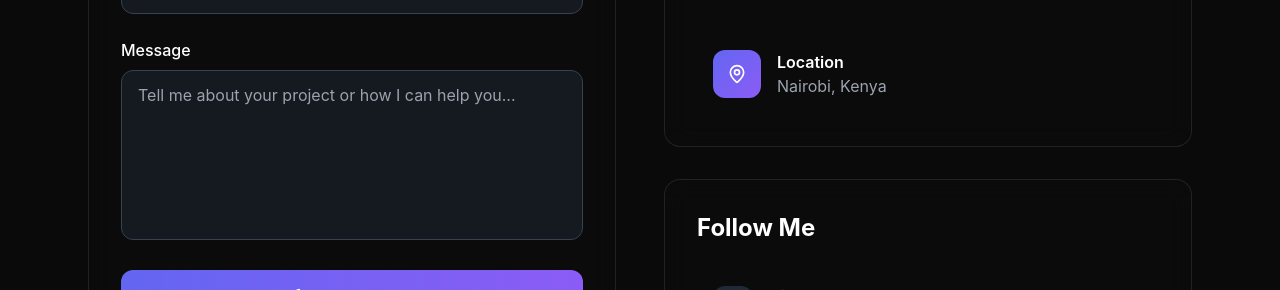
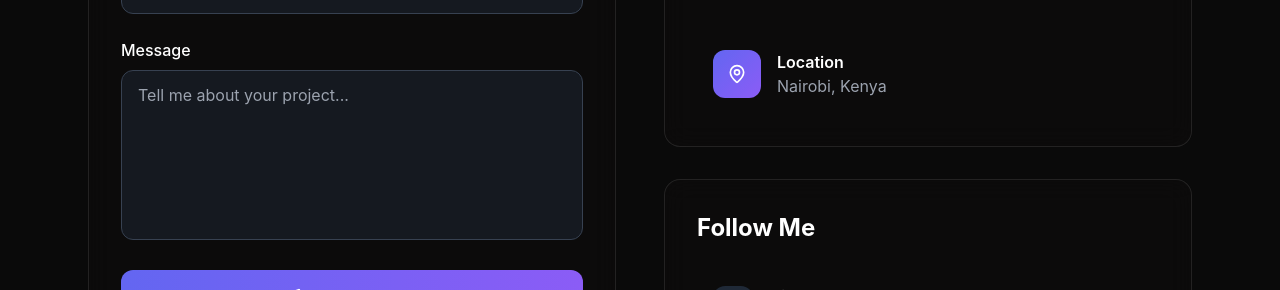
Before and after one commit to brayohmurithidev/personal_portfolio_v2, a React (Vite) app: page /contact in a window 1280 px wide. Shown: the part 615-905 px from the top of the page. Built offline with nearby package versions, Linux system fonts and the light colour scheme.

Commit message:
add: functionality on contact form

```diff
--- a/package.json
+++ b/package.json
@@ -46,6 +46,7 @@
     "cmdk": "^1.0.0",
     "date-fns": "^3.6.0",
     "embla-carousel-react": "^8.3.0",
+    "formik": "^2.4.6",
     "framer-motion": "^12.18.1",
     "input-otp": "^1.2.4",
     "lucide-react": "^0.462.0",
@@ -61,6 +62,7 @@
     "tailwind-merge": "^2.5.2",
     "tailwindcss-animate": "^1.0.7",
     "vaul": "^0.9.3",
+    "yup": "^1.6.1",
     "zod": "^3.23.8"
   },
   "devDependencies": {
--- a/src/App.tsx
+++ b/src/App.tsx
@@ -17,8 +17,8 @@ const queryClient = new QueryClient();
 const App = () => (
   <QueryClientProvider client={queryClient}>
     <TooltipProvider>
-      <Toaster />
-      <Sonner />
+      <Toaster  />
+      <Sonner richColors />
       <BrowserRouter>
         <Layout>
           <Routes>
--- a/src/pages/Contact.tsx
+++ b/src/pages/Contact.tsx
@@ -2,42 +2,24 @@
 import React, { useState } from 'react';
 import { motion } from 'framer-motion';
 import { Mail, MapPin, Phone, Send, Github, Linkedin, MessageSquare } from 'lucide-react';
+import {supabase} from "../../supabase/supabase.ts";
+import {toast} from "sonner";
+import * as Yup from 'yup';
+import { Formik, Form, Field, ErrorMessage } from 'formik';
+
+const ContactSchema = Yup.object().shape({
+  name: Yup.string().min(2).max(50).required('Full name is required'),
+  email: Yup.string().email('Invalid email').required('Email is required'),
+  subject: Yup.string().required('Subject is required'),
+  message: Yup.string().min(10, 'Message too short').required('Message is required'),
+});
+
+
 
 const Contact = () => {
-  const [formData, setFormData] = useState({
-    name: '',
-    email: '',
-    subject: '',
-    message: ''
-  });
+  const [status, setStatus] = useState('');
 
-  const [isSubmitting, setIsSubmitting] = useState(false);
 
-  const handleInputChange = (e: React.ChangeEvent<HTMLInputElement | HTMLTextAreaElement>) => {
-    setFormData({
-      ...formData,
-      [e.target.name]: e.target.value
-    });
-  };
-
-  const handleSubmit = async (e: React.FormEvent) => {
-    e.preventDefault();
-    setIsSubmitting(true);
-
-    // Simulate form submission
-    await new Promise(resolve => setTimeout(resolve, 2000));
-
-    console.log('Form submitted:', formData);
-    setIsSubmitting(false);
-
-    // Reset form
-    setFormData({
-      name: '',
-      email: '',
-      subject: '',
-      message: ''
-    });
-  };
 
   const contactInfo = [
     {
@@ -109,70 +91,68 @@ const Contact = () => {
             className="glass-card p-8 rounded-2xl"
           >
             <h2 className="text-2xl font-bold text-white mb-6">Send a Message</h2>
-            <form onSubmit={handleSubmit} className="space-y-6">
+            <Formik
+                initialValues={{ name: '', email: '', subject: '', message: '' }}
+                validationSchema={ContactSchema}
+                onSubmit={async (values, { resetForm, setSubmitting }) => {
+                  const { error } = await supabase.from('contact_submissions').insert([values]);
+
+                  if (error) {
+                    toast.error("Failed to send message", {position:"top-right", duration: 5000});
+                    console.error('Error:', error.message);
+                  } else {
+                    toast.success("Message sent!", {position:"top-right", duration: 5000});
+                    resetForm();
+                  }
+
+                  setSubmitting(false);
+                }}
+            >
+              {({ isSubmitting }) => (
+                  <Form className="space-y-6">
                     <div className="grid md:grid-cols-2 gap-6">
                       <div>
-                  <label htmlFor="name" className="block text-white font-medium mb-2">
-                    Full Name
-                  </label>
-                  <input
-                    type="text"
-                    id="name"
+                        <label htmlFor="name" className="block text-white font-medium mb-2">Full Name</label>
+                        <Field
                             name="name"
-                    value={formData.name}
-                    onChange={handleInputChange}
-                    required
+                            placeholder="John Doe"
                             className="w-full px-4 py-3 bg-gray-800/50 border border-gray-700 rounded-lg text-white placeholder-gray-400 focus:border-fazilabs-primary focus:outline-none transition-colors duration-300"
-                    placeholder="John Doe"
                         />
+                        <ErrorMessage name="name" component="div" className="text-red-400 text-sm mt-1" />
                       </div>
+
                       <div>
-                  <label htmlFor="email" className="block text-white font-medium mb-2">
-                    Email Address
-                  </label>
-                  <input
+                        <label htmlFor="email" className="block text-white font-medium mb-2">Email Address</label>
+                        <Field
                             type="email"
-                    id="email"
                             name="email"
-                    value={formData.email}
-                    onChange={handleInputChange}
-                    required
+                            placeholder="john@example.com"
                             className="w-full px-4 py-3 bg-gray-800/50 border border-gray-700 rounded-lg text-white placeholder-gray-400 focus:border-fazilabs-primary focus:outline-none transition-colors duration-300"
-                    placeholder="john@example.com"
                         />
+                        <ErrorMessage name="email" component="div" className="text-red-400 text-sm mt-1" />
                       </div>
                     </div>
 
                     <div>
-                <label htmlFor="subject" className="block text-white font-medium mb-2">
-                  Subject
-                </label>
-                <input
-                  type="text"
-                  id="subject"
+                      <label htmlFor="subject" className="block text-white font-medium mb-2">Subject</label>
+                      <Field
                           name="subject"
-                  value={formData.subject}
-                  onChange={handleInputChange}
-                  required
+                          placeholder="Project Discussion"
                           className="w-full px-4 py-3 bg-gray-800/50 border border-gray-700 rounded-lg text-white placeholder-gray-400 focus:border-fazilabs-primary focus:outline-none transition-colors duration-300"
-                  placeholder="Project Discussion"
                       />
+                      <ErrorMessage name="subject" component="div" className="text-red-400 text-sm mt-1" />
                     </div>
 
                     <div>
-                <label htmlFor="message" className="block text-white font-medium mb-2">
-                  Message
-                </label>
-                <textarea
-                  id="message"
+                      <label htmlFor="message" className="block text-white font-medium mb-2">Message</label>
+                      <Field
+                          as="textarea"
                           name="message"
-                  value={formData.message}
-                  onChange={handleInputChange}
-                  required
                           rows={6}
+                          placeholder="Tell me about your project..."
                           className="w-full px-4 py-3 bg-gray-800/50 border border-gray-700 rounded-lg text-white placeholder-gray-400 focus:border-fazilabs-primary focus:outline-none transition-colors duration-300 resize-none"
-                  placeholder="Tell me about your project or how I can help you..."
                       />
+                      <ErrorMessage name="message" component="div" className="text-red-400 text-sm mt-1" />
                     </div>
 
                     <button
@@ -192,7 +172,94 @@ const Contact = () => {
                           </>
                       )}
                     </button>
-            </form>
+                  </Form>
+              )}
+            </Formik>
+
+            {/*<form onSubmit={handleSubmit} className="space-y-6">*/}
+            {/*  <div className="grid md:grid-cols-2 gap-6">*/}
+            {/*    <div>*/}
+            {/*      <label htmlFor="name" className="block text-white font-medium mb-2">*/}
+            {/*        Full Name*/}
+            {/*      </label>*/}
+            {/*      <input*/}
+            {/*        type="text"*/}
+            {/*        id="name"*/}
+            {/*        name="name"*/}
+            {/*        value={formData.name}*/}
+            {/*        onChange={handleInputChange}*/}
+            {/*        required*/}
+            {/*        className="w-full px-4 py-3 bg-gray-800/50 border border-gray-700 rounded-lg text-white placeholder-gray-400 focus:border-fazilabs-primary focus:outline-none transition-colors duration-300"*/}
+            {/*        placeholder="John Doe"*/}
+            {/*      />*/}
+            {/*    </div>*/}
+            {/*    <div>*/}
+            {/*      <label htmlFor="email" className="block text-white font-medium mb-2">*/}
+            {/*        Email Address*/}
+            {/*      </label>*/}
+            {/*      <input*/}
+            {/*        type="email"*/}
+            {/*        id="email"*/}
+            {/*        name="email"*/}
+            {/*        value={formData.email}*/}
+            {/*        onChange={handleInputChange}*/}
+            {/*        required*/}
+            {/*        className="w-full px-4 py-3 bg-gray-800/50 border border-gray-700 rounded-lg text-white placeholder-gray-400 focus:border-fazilabs-primary focus:outline-none transition-colors duration-300"*/}
+            {/*        placeholder="john@example.com"*/}
+            {/*      />*/}
+            {/*    </div>*/}
+            {/*  </div>*/}
+            {/*  */}
+            {/*  <div>*/}
+            {/*    <label htmlFor="subject" className="block text-white font-medium mb-2">*/}
+            {/*      Subject*/}
+            {/*    </label>*/}
+            {/*    <input*/}
+            {/*      type="text"*/}
+            {/*      id="subject"*/}
+            {/*      name="subject"*/}
+            {/*      value={formData.subject}*/}
+            {/*      onChange={handleInputChange}*/}
+            {/*      required*/}
+            {/*      className="w-full px-4 py-3 bg-gray-800/50 border border-gray-700 rounded-lg text-white placeholder-gray-400 focus:border-fazilabs-primary focus:outline-none transition-colors duration-300"*/}
+            {/*      placeholder="Project Discussion"*/}
+            {/*    />*/}
+            {/*  </div>*/}
+            {/*  */}
+            {/*  <div>*/}
+            {/*    <label htmlFor="message" className="block text-white font-medium mb-2">*/}
+            {/*      Message*/}
+            {/*    </label>*/}
+            {/*    <textarea*/}
+            {/*      id="message"*/}
+            {/*      name="message"*/}
+            {/*      value={formData.message}*/}
+            {/*      onChange={handleInputChange}*/}
+            {/*      required*/}
+            {/*      rows={6}*/}
+            {/*      className="w-full px-4 py-3 bg-gray-800/50 border border-gray-700 rounded-lg text-white placeholder-gray-400 focus:border-fazilabs-primary focus:outline-none transition-colors duration-300 resize-none"*/}
+            {/*      placeholder="Tell me about your project or how I can help you..."*/}
+            {/*    />*/}
+            {/*  </div>*/}
+            {/*  */}
+            {/*  <button*/}
+            {/*    type="submit"*/}
+            {/*    disabled={isSubmitting}*/}
+            {/*    className="w-full bg-gradient-to-r from-fazilabs-primary to-fazilabs-secondary px-8 py-4 rounded-xl text-white font-semibold hover:scale-105 transition-all duration-300 hover-glow disabled:opacity-50 disabled:cursor-not-allowed disabled:hover:scale-100 flex items-center justify-center space-x-2"*/}
+            {/*  >*/}
+            {/*    {isSubmitting ? (*/}
+            {/*      <>*/}
+            {/*        <div className="w-5 h-5 border-2 border-white/30 border-t-white rounded-full animate-spin" />*/}
+            {/*        <span>Sending...</span>*/}
+            {/*      </>*/}
+            {/*    ) : (*/}
+            {/*      <>*/}
+            {/*        <Send size={20} />*/}
+            {/*        <span>Send Message</span>*/}
+            {/*      </>*/}
+            {/*    )}*/}
+            {/*  </button>*/}
+            {/*</form>*/}
           </motion.div>
 
           {/* Contact Info */}
--- /dev/null
+++ b/supabase/supabase.ts
@@ -0,0 +1,5 @@
+import {createClient} from "@supabase/supabase-js";
+const supabaseUrl = import.meta.env.VITE_SUPABASE_URL;
+const supabaseAnonKey = import.meta.env.VITE_SUPABASE_ANON_KEY;
+
+export const supabase = createClient(supabaseUrl, supabaseAnonKey);
```
Also changed, not shown: 1 other file (tests, documents, lock files or other folders). Lines whose indentation alone changed are shown as unchanged.
